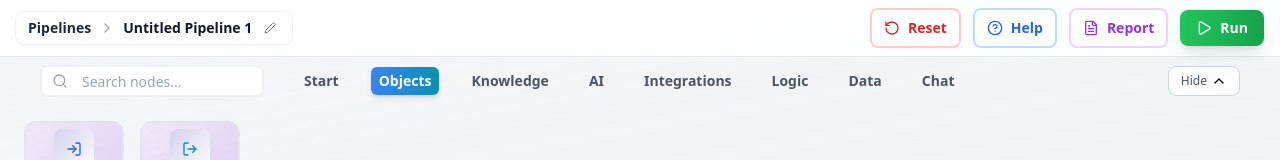
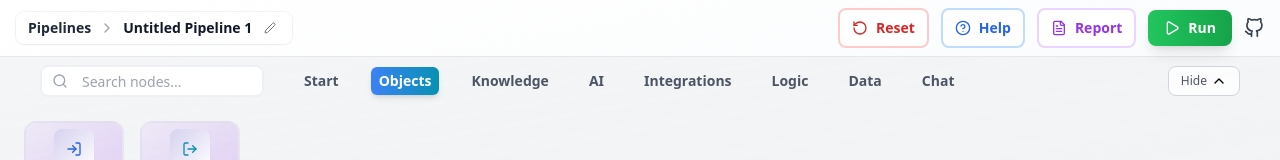
Before and after one commit to himanshuXDebug/Node-Editor, a React (Create React App) app in the folder frontend/: page / in a window 1280 px wide. Both pictures are taken after a click on the button "Continue with preview mode". Shown: the top 160 px of the page. Built offline with nearby package versions, Linux system fonts and the light colour scheme; the HTML template or start-up script is replaced by a standard one.

Commit message:
Add few Links in Header

```diff
--- a/frontend/src/components/Header.jsx
+++ b/frontend/src/components/Header.jsx
@@ -1,4 +1,7 @@
-import React, { useState, useEffect } from 'react';
+import { useState } from 'react';
+import { FiGithub} from
+'react-icons/fi';
+import { motion } from 'framer-motion';
 import {
   ChevronRight,
   Play,
@@ -183,6 +186,9 @@ export default function Header() {
     if (e.key === 'Escape') cancelEditingName();
   };
 
+  const socialLinks = [
+    { icon: FiGithub, href: 'http://github.com/himanshuXDebug/', label: 'GitHub' }
+  ];
   return (
     <>
       <header className="border-b-2 border-gray-200/60 bg-gradient-to-br from-white via-slate-50/50 to-gray-100/30 backdrop-blur-xl shadow-lg">
@@ -253,6 +259,22 @@ export default function Header() {
               <Play className="h-4 w-4" />
               Run
             </button>
+
+          <div className="flex items-center space-x-4">
+                    {socialLinks.map((social) => (
+                      <motion.a
+                        key={social.label}
+                        href={social.href}
+                        target="_blank"
+                        title='GitHub'
+                        rel="noopener noreferrer"
+                        className="text-gray-700 dark:text-gray-700 hover:text-blue-600 dark:hover:text-blue-400 transition-colors duration-200"
+                        whileHover={{ scale: 1.1 }}
+                      >
+                        <social.icon className="w-5 h-5" />
+                      </motion.a>
+                    ))}
+                  </div>
           </div>
         </div>
 
```
